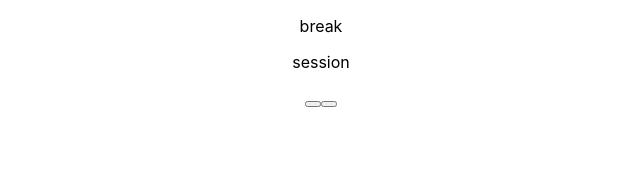
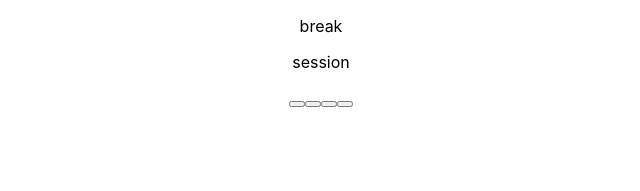
Before and after one commit to Stevedunnad/pomodoro-clock, a React (Create React App) app: page / in a window 1280 px wide. Shown: the top 191 px of the page, without its empty margins (319-959 px from the left). Built offline with nearby package versions, Linux system fonts and the light colour scheme.

Commit message:
increment buttons added

```diff
--- a/src/App.js
+++ b/src/App.js
@@ -8,6 +8,8 @@ function App() {
       <p id="session-label">session</p>
       <button id="break-decrement"></button>
       <button id="session-decrement"></button>
+      <button id="break-increment"></button>
+      <button id="session-increment"></button>
     </div>
   );
 }
```
